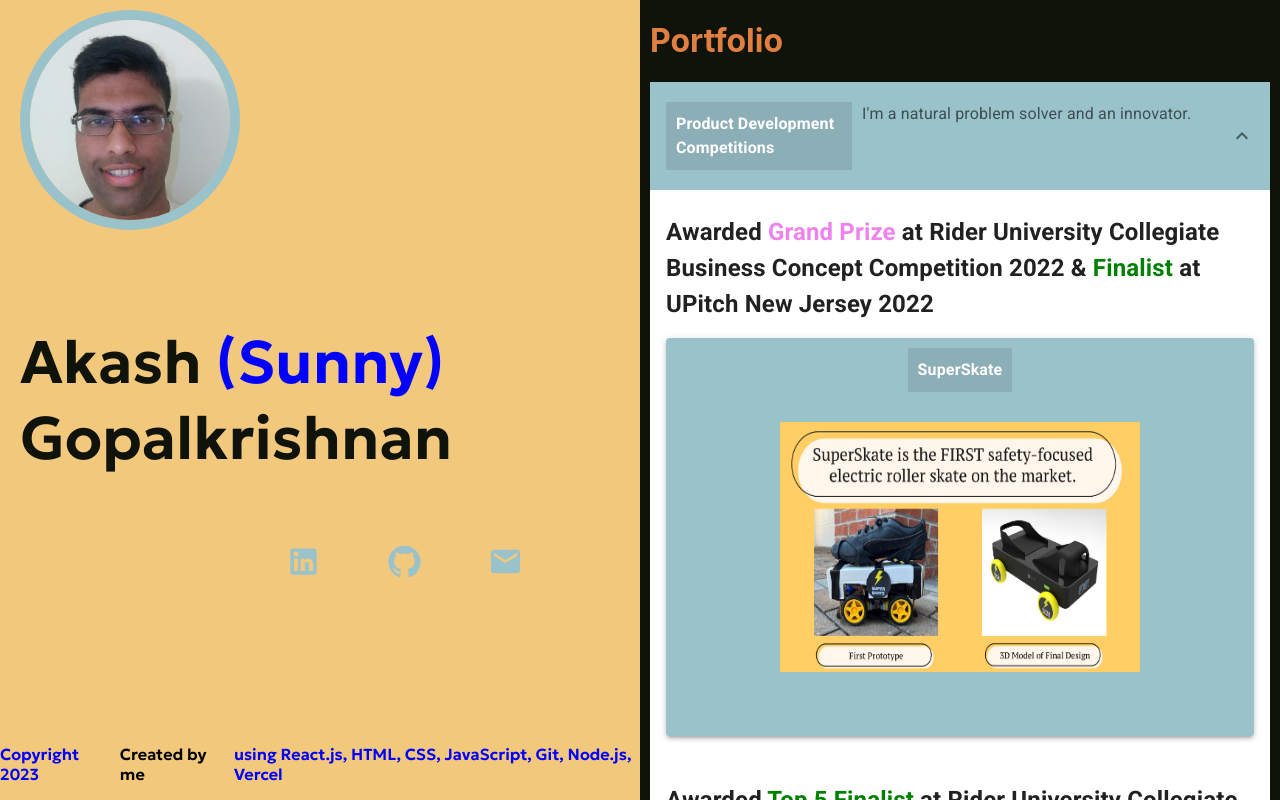
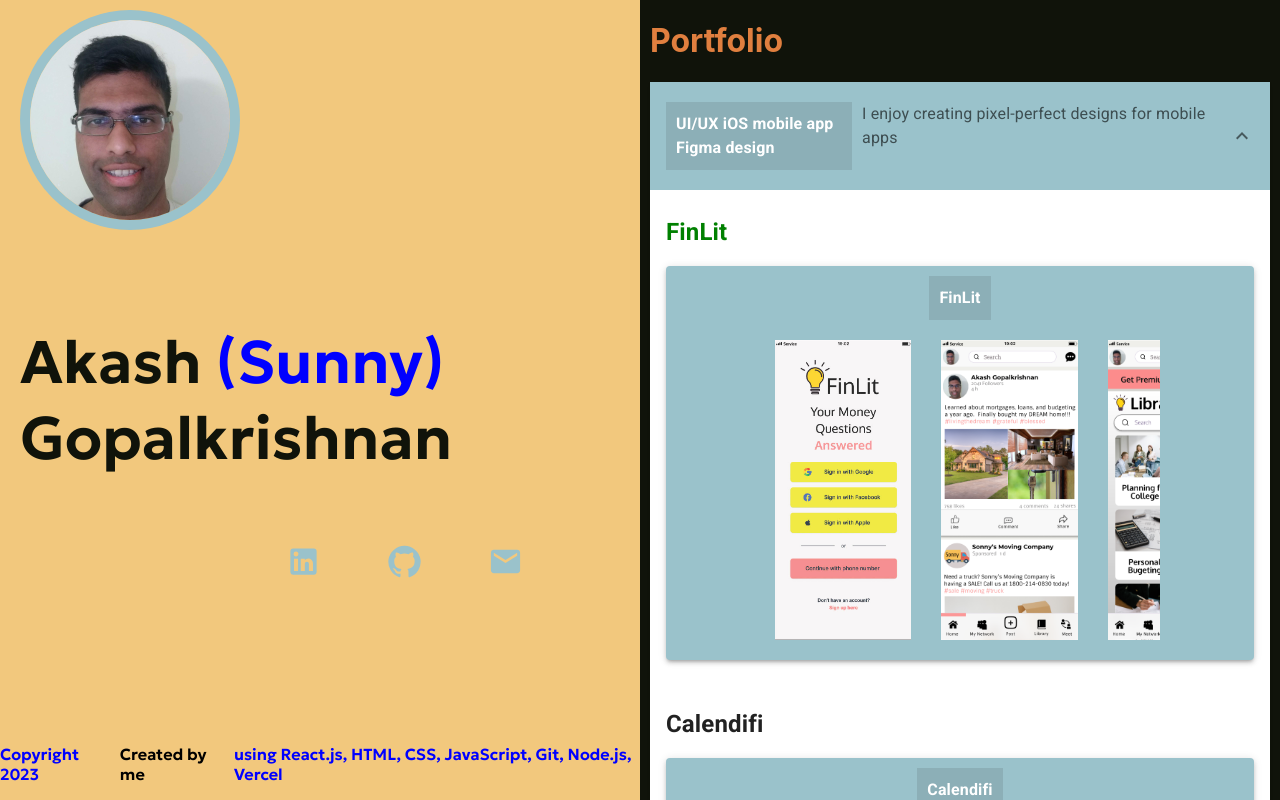
Before and after one commit to AGprofessional/Redesigned-portfolio-website-of-2023, a React (Create React App) app: page / in a window 1280 px wide. Both pictures are taken after a click on the button 960 px from the left and 361 px from the top of the page. Built offline with nearby package versions, Linux system fonts and the light colour scheme.

Commit message:
removed superskate, and finlit and calendifi awards of my client

```diff
--- a/src/newlayout/Accordian.js
+++ b/src/newlayout/Accordian.js
@@ -39,39 +39,16 @@ export default function Accordian() {
         >
           <Typography sx={{ width: '33%', flexShrink: 0 }}>
             <div style={{display:"inline-block", padding:"10px", backgroundColor:"#8CAFB7ff", color:"white"}}>
-                <b>Product Development Competitions</b>
+                <b>UI/UX iOS mobile app Figma design</b>
                 </div>
           </Typography>
-          <Typography sx={{ color: 'text.secondary' }} style={{marginLeft: "10px"}}> I'm a natural problem solver and an innovator.</Typography>
+          <Typography sx={{ color: 'text.secondary' }} style={{marginLeft: "10px"}}> I enjoy creating pixel-perfect designs for mobile apps</Typography>
         </AccordionSummary>
         <AccordionDetails>
           {/* -------begin product development details---- */}
           <div className="designContainer">
 
-          <div className='design-Finlit'>
-                          <Typography>
-                        <h1 style={{fontSize: "24px"}}>
-                          Awarded <span style={{color: "violet"}}> Grand Prize </span>at Rider University Collegiate Business Concept Competition 2022 &  <span style={{color: "green"}}> Finalist </span> at UPitch New Jersey 2022
-                        </h1>
-                      </Typography>
-                                <Paper elevation={3} style={{ backgroundColor: "#9AC2CBff", marginBottom: "30px",display: "flex", flexDirection:"column", justifyContent:"center", alignItems:"center"}}>
-                                <Typography>
-                                <div style={{display:"inline-block", margin: "10px",padding:"10px", backgroundColor:"#8CAFB7ff", color:"white"}}>
-                            <b>SuperSkate</b>
-                            </div>
 
-                              </Typography>
-
-                                <div className='hacktcnj-gif-container' style={{marginBottom:"30px"}}>
-                                           {/*-----drop superskate pics here---------- */}
-
-
-                                            <img style={{margin: "10px", marginTop:"20px",marginBottom:"30px", boxSizing:"border-box", height: "250px", width: "360px"}}src={superskate} alt='image'/>
-
-                                </div>
-                                </Paper>
-
-                  </div>
 
 
 
@@ -80,7 +57,7 @@ export default function Accordian() {
               <div className='design-Finlit'>
                           <Typography>
                         <h1 style={{fontSize: "24px"}}>
-                          Awarded <span style={{color: "green"}}> Top 5 Finalist </span>at Rider University Collegiate Business Concept Competition 2021
+                           <span style={{color: "green"}}> FinLit </span>
                         </h1>
                       </Typography>
                                 <Paper elevation={3} style={{ backgroundColor: "#9AC2CBff", marginBottom: "30px",display: "flex", flexDirection:"column", justifyContent:"center", alignItems:"center"}}>
@@ -100,7 +77,7 @@ export default function Accordian() {
             <div className='design-FinLit'>
                           <Typography>
                             <h1 style={{fontSize: "24px"}}>
-                              Awarded <span style={{color: "green"}}> Grand Prize </span>at Rider University Collegiate Business Concept Competition 2021
+                              Calendifi
                             </h1>
                           </Typography>
                                     <Paper elevation={3} style={{ backgroundColor: "#9AC2CBff", marginBottom: "30px",display: "flex", flexDirection:"column", justifyContent:"center", alignItems:"center"}}>
@@ -138,7 +115,7 @@ export default function Accordian() {
 
             </Typography>
           <Typography sx={{ color: 'text.secondary' }}>
- I can both lead a project and get down into the coding details!          </Typography>
+ I can both lead a project and implement a computational solution         </Typography>
         </AccordionSummary>
         <AccordionDetails>
 
```
